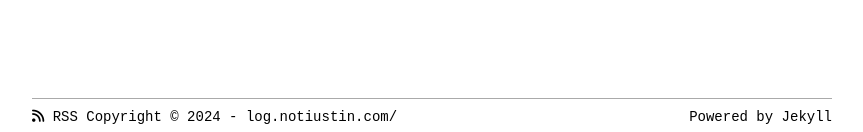
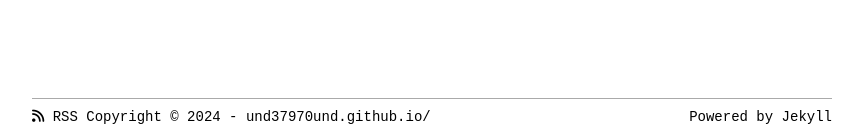
Before and after one commit to UnD37970UnD/-blog, a Jekyll site: the page built from pages/about.md, in a window 1280 px wide. Shown: the part 765-897 px from the top of the page, without its empty margins (208-1071 px from the left). Built offline with Jekyll 4.4.1, drawn with Linux system fonts in a browser that asks for light colours; nearby versions of some CDN libraries.

Commit message:
still tring to repair it

```diff
--- a/_config.yml
+++ b/_config.yml
@@ -20,8 +20,8 @@ description: >- # this means to ignore newlines until "baseurl:"
   Datadump for my thoughts
 keywords: [empty]
 baseurl: "/" # the subpath of your site, e.g. /blog
-url: "https://log.notiustin.com/" # the base hostname & protocol for your site, e.g. http://example.com
-domain: "log.notiustin.com/" # the domain name for your site, e.g. example.com
+url: "https://und37970und.github.io/" # the base hostname & protocol for your site, e.g. http://example.com
+domain: "und37970und.github.io/" # the domain name for your site, e.g. example.com
 language: en
 # Supported languages list:
 # en: English
```
